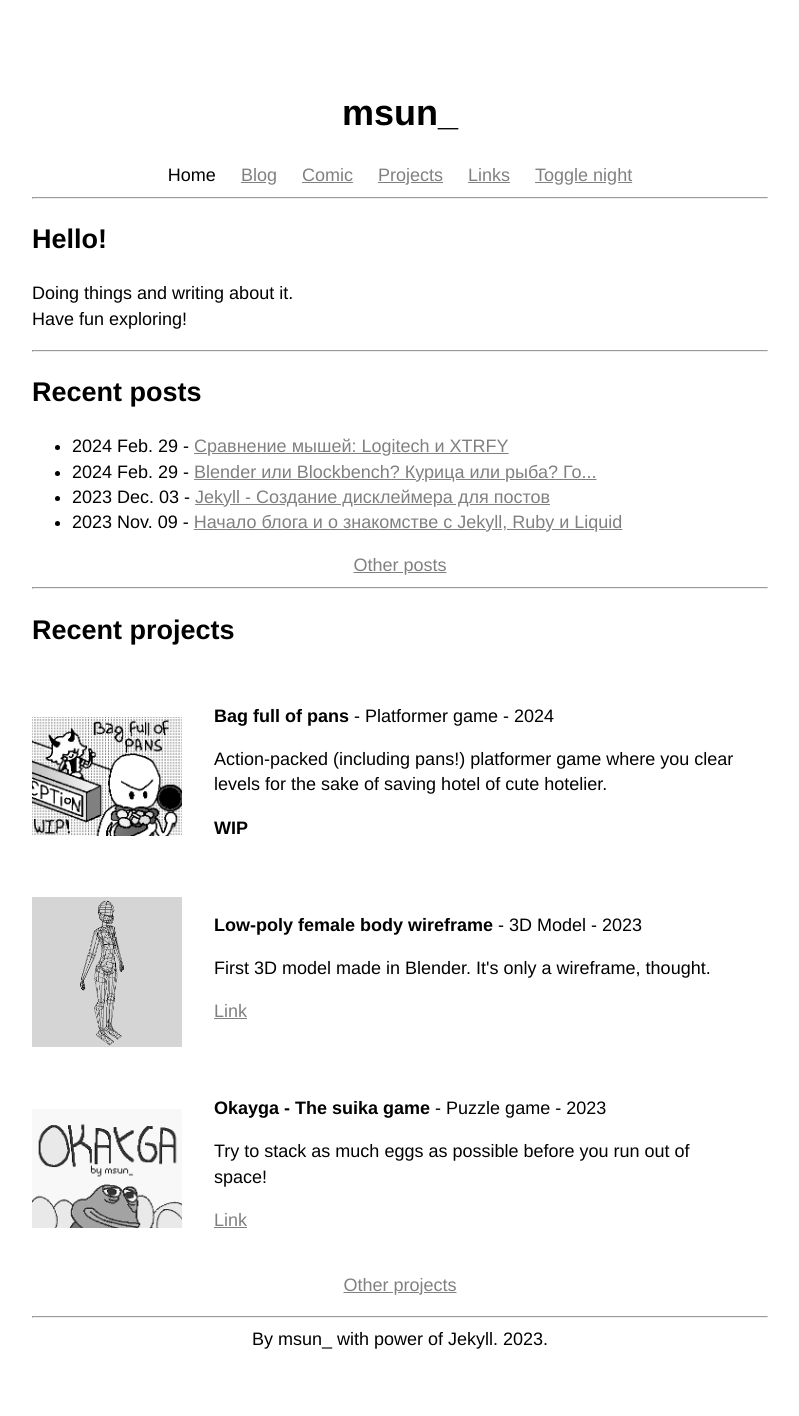
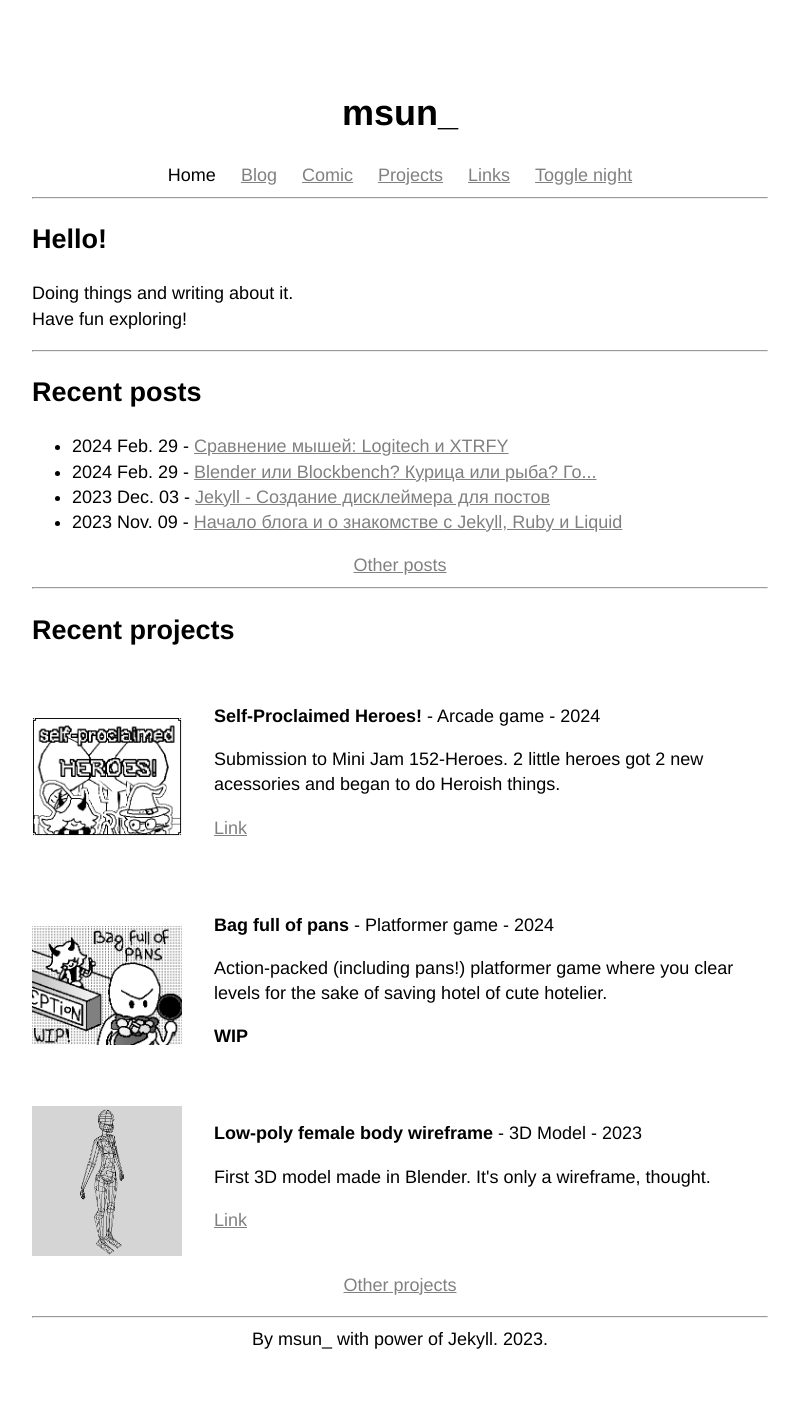
Before and after one commit to msun-dev/msun-dev.github.io, a Jekyll site: the page built from _pages/index.markdown, in a window 1280 px wide. Shown: the whole page, without its empty margins (240-1039 px from the left). Built offline with Jekyll 4.4.1, drawn with Linux system fonts in a browser that asks for light colours.

Commit message:
Commit #23: "New project!"
- Added new project to the list

```diff
--- a/_data/projects.yml
+++ b/_data/projects.yml
@@ -5,6 +5,14 @@
 #   image: /assets/images/projects/
 #   link:
 #   link-blog:
+
+- name: "Self-Proclaimed Heroes!"
+  year: 2024
+  type: Arcade game
+  description: Submission to Mini Jam 152-Heroes. 2 little heroes got 2 new acessories and began to do Heroish things.
+  image: /assets/images/projects/spheroes.png
+  link: https://msun.itch.io/self-proclaimed-heroes
+  link-blog:
 
 - name: "Bag full of pans"
   year: 2024
```
Also changed, not shown: assets/images/projects/spheroes.png (added), 4 other files.
